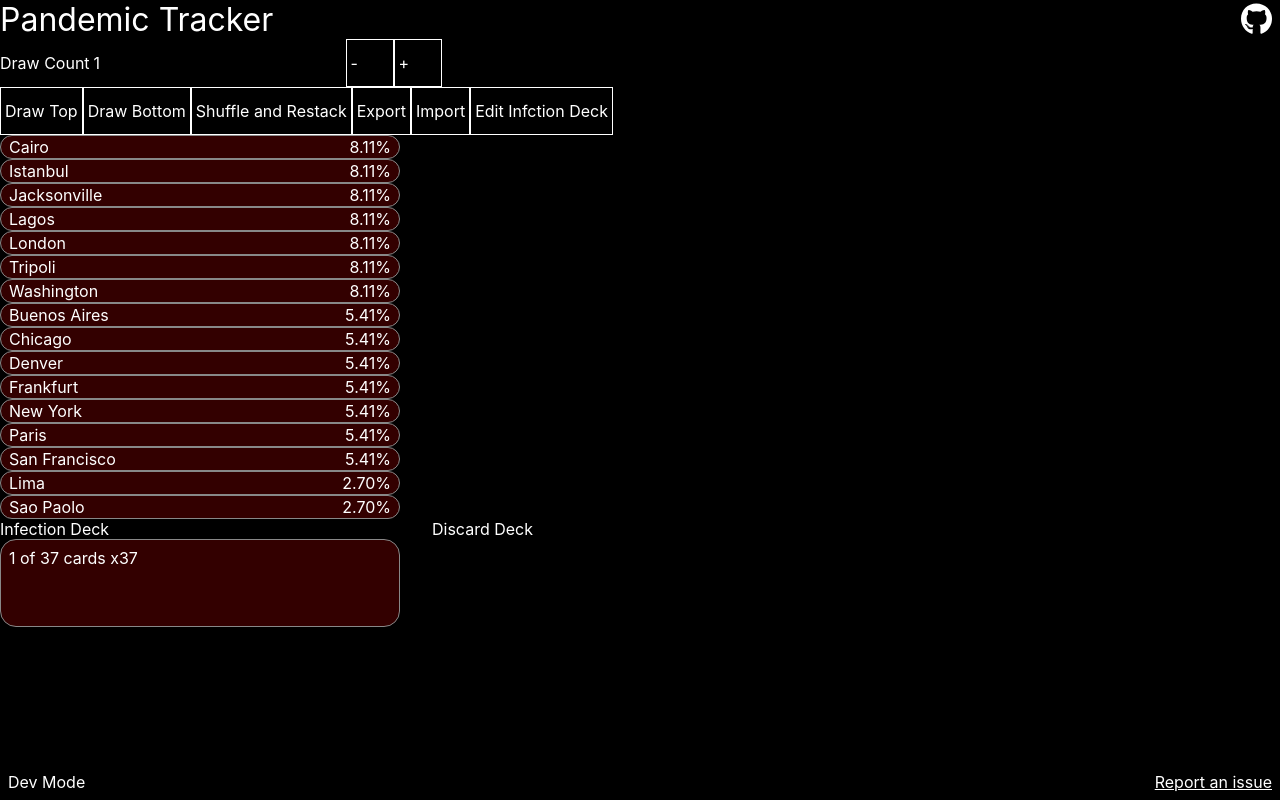
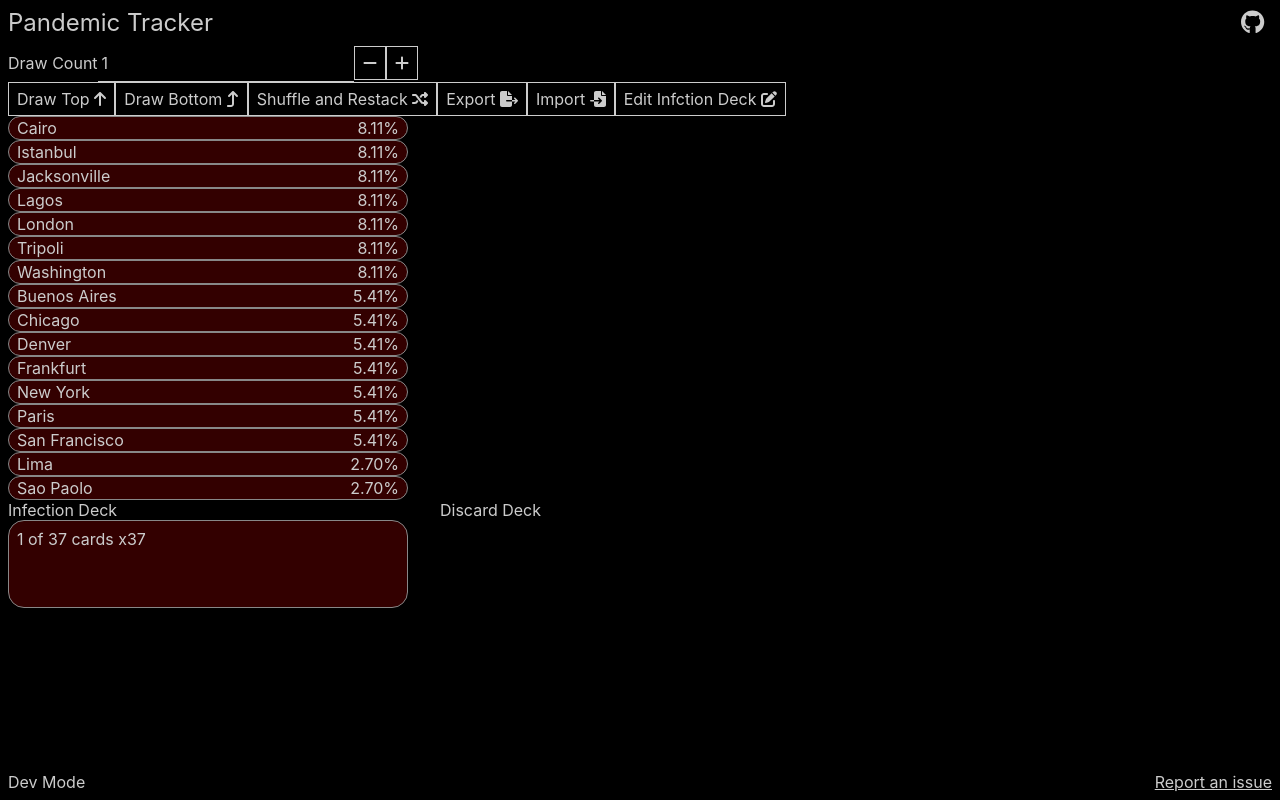
Before and after one commit to OldStarchy/pandemic_tracker, a React (Create React App) app: page / in a window 1280 px wide. Built offline with nearby package versions, Linux system fonts and the light colour scheme.

Commit message:
fix: some style improvements

```diff
--- a/src/App.tsx
+++ b/src/App.tsx
@@ -1,4 +1,15 @@
 /* eslint-disable react-hooks/exhaustive-deps */
+import {
+	faArrowTurnUp,
+	faArrowUp,
+	faEdit,
+	faFileExport,
+	faFileImport,
+	faMinus,
+	faPlus,
+	faShuffle,
+} from '@fortawesome/free-solid-svg-icons';
+import { FontAwesomeIcon } from '@fortawesome/react-fontawesome';
 import {
 	Dispatch,
 	SetStateAction,
@@ -9,6 +20,8 @@ import {
 } from 'react';
 import './App.css';
 import { CardBase } from './components/CardBase';
+import { Button } from './components/common/Button';
+import { Input } from './components/common/Input';
 import { cities } from './data/cities';
 import { Assortment, IAssortment } from './lib/Assortment';
 import { Card } from './lib/Card';
@@ -125,7 +138,7 @@ function App() {
 			<div>
 				<label>
 					Draw Count
-					<input
+					<Input
 						type="number"
 						min="1"
 						value={drawCount}
@@ -134,22 +147,24 @@ function App() {
 						}}
 					/>
 				</label>
-				<button
+				<Button
+					style={{ aspectRatio: '1' }}
 					onClick={() => {
 						setDrawCount((d) => d - 1);
 					}}
 				>
-					-
-				</button>
-				<button
+					<FontAwesomeIcon icon={faMinus} />
+				</Button>
+				<Button
+					style={{ aspectRatio: '1' }}
 					onClick={() => {
 						setDrawCount((d) => d + 1);
 					}}
 				>
-					+
-				</button>
+					<FontAwesomeIcon icon={faPlus} />
+				</Button>
 			</div>
-			<button
+			<Button
 				onClick={() => {
 					if (infectionDeck.cards.length === 0) return;
 
@@ -162,10 +177,11 @@ function App() {
 						discardDeck.insert(stack, 0);
 					}
 				}}
+				title="Draw Cards from the top of the deck"
 			>
-				Draw Top
-			</button>
-			<button
+				Draw Top <FontAwesomeIcon icon={faArrowUp} />
+			</Button>
+			<Button
 				onClick={() => {
 					if (infectionDeck.cards.length === 0) return;
 
@@ -179,10 +195,11 @@ function App() {
 						discardDeck.insert(stack, 0);
 					}
 				}}
+				title="Draw a card from the bottom of the deck"
 			>
-				Draw Bottom
-			</button>
-			<button
+				Draw Bottom <FontAwesomeIcon icon={faArrowTurnUp} />
+			</Button>
+			<Button
 				onClick={() => {
 					discardDeck.shuffle();
 
@@ -194,9 +211,9 @@ function App() {
 					infectionDeck.insert(cards, 0);
 				}}
 			>
-				Shuffle and Restack
-			</button>
-			<button
+				Shuffle and Restack <FontAwesomeIcon icon={faShuffle} />
+			</Button>
+			<Button
 				onClick={() => {
 					const data = JSON.stringify(
 						{
@@ -217,9 +234,9 @@ function App() {
 					a.remove();
 				}}
 			>
-				Export
-			</button>
-			<button
+				Export <FontAwesomeIcon icon={faFileExport} />
+			</Button>
+			<Button
 				onClick={async () => {
 					const input = document.createElement('input');
 					input.type = 'file';
@@ -254,9 +271,9 @@ function App() {
 					input.click();
 				}}
 			>
-				Import
-			</button>
-			<button
+				Import <FontAwesomeIcon icon={faFileImport} />
+			</Button>
+			<Button
 				onClick={() => {
 					const data = JSON.stringify(
 						infectionDeck.toJson(),
@@ -268,8 +285,8 @@ function App() {
 					setEditDeckFormVisible(true);
 				}}
 			>
-				Edit Infction Deck
-			</button>
+				Edit Infction Deck <FontAwesomeIcon icon={faEdit} />
+			</Button>
 			<ol>
 				{cardDrawProbabilities.map(({ card, probability }, index) => {
 					const color = [...colors.entries()]
@@ -452,10 +469,10 @@ function SelectCardForm({
 					</option>
 				))}
 			</select>
-			<button type="submit">Draw</button>
-			<button type="button" onClick={onCancel}>
+			<Button type="submit">Draw</Button>
+			<Button type="button" onClick={onCancel}>
 				Done
-			</button>
+			</Button>
 		</form>
 	);
 }
--- /dev/null
+++ b/src/components/common/Button.tsx
@@ -0,0 +1,26 @@
+import React from 'react';
+import styled from 'styled-components';
+
+const StyledButton = styled.button`
+	padding: 0.5rem;
+	display: inline-flex;
+	justify-content: center;
+	align-items: center;
+	border: 1px solid currentColor;
+	line-height: 1;
+
+	&:disabled {
+		color: gray;
+	}
+`;
+
+export function Button({
+	children,
+	...props
+}: React.JSX.IntrinsicElements['button']) {
+	return (
+		<StyledButton {...props}>
+			<span>{children}</span>
+		</StyledButton>
+	);
+}
--- /dev/null
+++ b/src/components/common/Input.tsx
@@ -0,0 +1,22 @@
+import React from 'react';
+import styled from 'styled-components';
+
+const StyledInput = styled.input`
+	padding: 0.5rem 0.25rem;
+	display: inline-block;
+	justify-content: center;
+	align-items: center;
+	border-bottom: 1px solid currentColor;
+	line-height: 1;
+
+	&:disabled {
+		color: gray;
+	}
+`;
+
+export function Input({
+	children,
+	...props
+}: React.JSX.IntrinsicElements['input']) {
+	return <StyledInput {...props} />;
+}
--- a/src/components/layout/MainLayout.tsx
+++ b/src/components/layout/MainLayout.tsx
@@ -29,13 +29,15 @@ export function MainLayout({ children }: { children: ReactNode }) {
 				width: '100vw',
 				height: '100dvh',
 				isolation: 'isolate',
+				padding: '0.5rem',
+				gap: '0.5rem',
 			}}
 		>
 			<header
 				style={{
 					display: 'flex',
 					justifyContent: 'space-between',
-					fontSize: '2rem',
+					fontSize: '1.5rem',
 				}}
 			>
 				<h1>Pandemic Tracker</h1>
@@ -56,6 +58,7 @@ export function MainLayout({ children }: { children: ReactNode }) {
 					display: 'flex',
 					justifyContent: 'space-between',
 					flexDirection: 'row-reverse',
+					margin: '-0.5rem',
 				}}
 			>
 				<Link href={newIssueLink.toString()} target="_BLANK">
--- a/src/index.css
+++ b/src/index.css
@@ -13,7 +13,7 @@ code {
 }
 
 :root {
-	color: white;
+	color: #cccccc;
 	background: black;
 }
 
@@ -28,13 +28,10 @@ select,
 button {
 	background: black;
 	color: inherit;
-	padding: 0.25rem;
 }
 
-input:not([type='checkbox']),
 textarea,
-select,
-button {
+select {
 	min-width: 3rem;
 	min-height: 3rem;
 }
@@ -42,14 +39,6 @@ button {
 input[type='checkbox'] {
 	min-width: 1rem;
 	min-height: 1rem;
-}
-
-button {
-	border: 1px solid currentColor;
-}
-
-button:disabled {
-	color: gray;
 }
 
 button:not(:disabled) {
```
